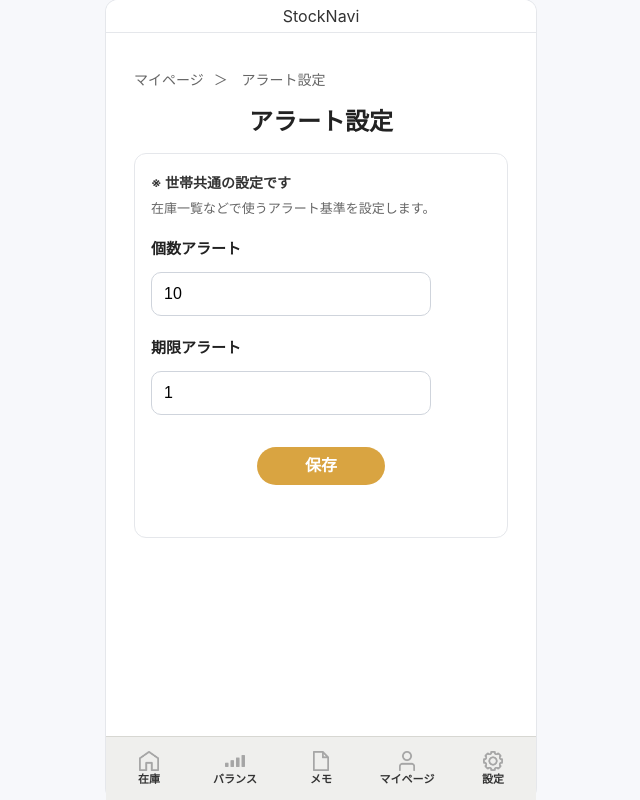
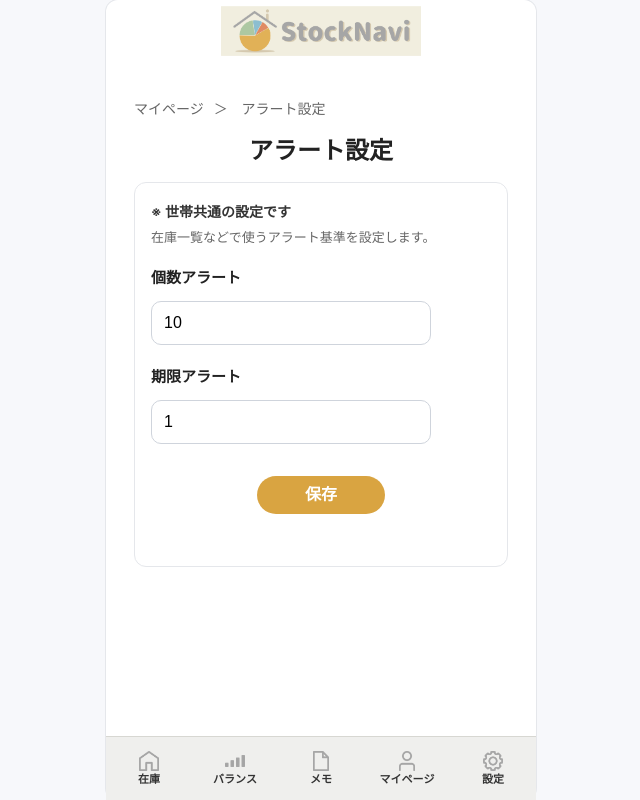
Before and after one commit to 725yoshimoto-cmd/StockNavi, a Django app: page /accounts/alert_setting/ in a window 1280 px wide. Shown: the whole page, without its empty margins (319-959 px from the left). Run offline with Django 5.2, Linux system fonts and the light colour scheme; a user stored in the database is signed in; tables that the repository leaves empty hold one stand-in row (values such as "Sample post").

Commit message:
ヘッダーロゴの表示サイズと配置を修正

```diff
--- a/templates/base.html
+++ b/templates/base.html
@@ -56,31 +56,42 @@
   /* =========================================================
      3. ヘッダー / ロゴ
      ========================================================= */
-  .app-header {
-    position: sticky;
-    top: 0;
-    background: #fff;
-    border-bottom: 1px solid #e5e7eb;
-    padding: 8px 16px;
-    z-index: 100;
+
+  html, body {
+    margin: 0;
+    padding: 0;
   }
 
-  .app-header-title {
-    text-align: center;
-    line-height: 1;
+  .app-shell {
+    margin-top: 0;
+    padding-top: 0;
   }
 
-  .app-logo {
-    display: inline-flex;
+  .app-header {
+    width: 100%;
+    height: 62px;
+    margin: 0;
+    padding: 0;
+    display: flex;
     align-items: center;
     justify-content: center;
-    text-decoration: none;
+    box-sizing: border-box;
+    overflow: hidden;
   }
 
-  .app-logo-img {
+  .app-header-logo {
+    height: 100%;
+    display: flex;
+    align-items: center;
+    justify-content: center;
+  }
+
+  .app-header-logo img {
+    display: block;
+    width: auto;
     height: 50px;
     width: auto;
-    display: block;
+    object-fit: contain;
   }
 
   /* =========================================================
@@ -1301,13 +1312,16 @@
 
     <!-- ヘッダー -->
     {% block app_header %}
+      <div class="app-header-title">
+
+    {% load static %}
+
     <header class="app-header">
-      <div class="app-header-title">
-        <a href="{% if request.user.is_authenticated %}{% url 'inventory:inventory_list' %}{% else %}/inventory/portfolio/{% endif %}">
-          StockNavi
-        </a>
+      <div class="app-header-logo">
+        <img src="{% static 'images/stocknavi_logo.png' %}" alt="StockNavi">
       </div>
     </header>
+
     {% endblock %}
 
     <!-- メインコンテンツ -->
```
